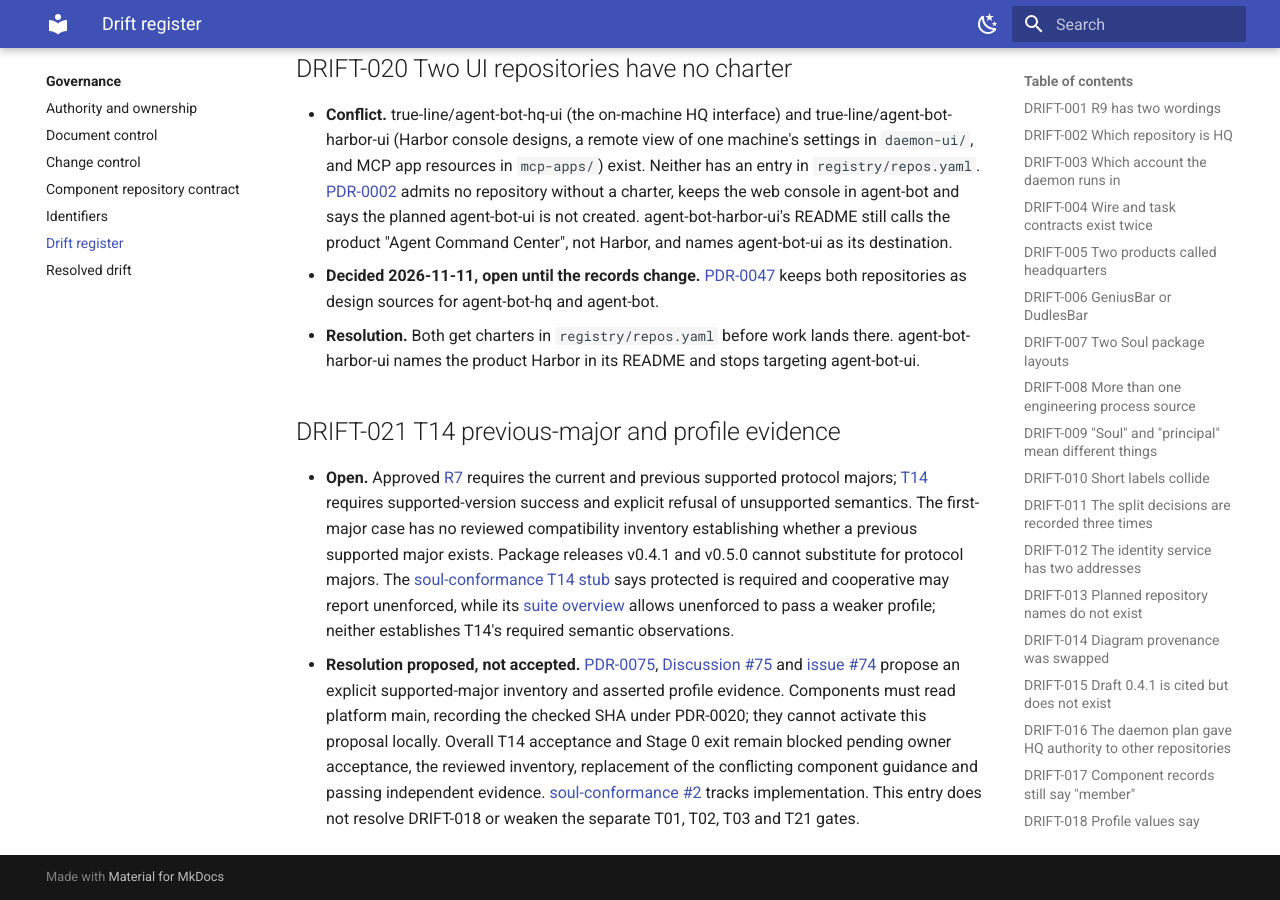
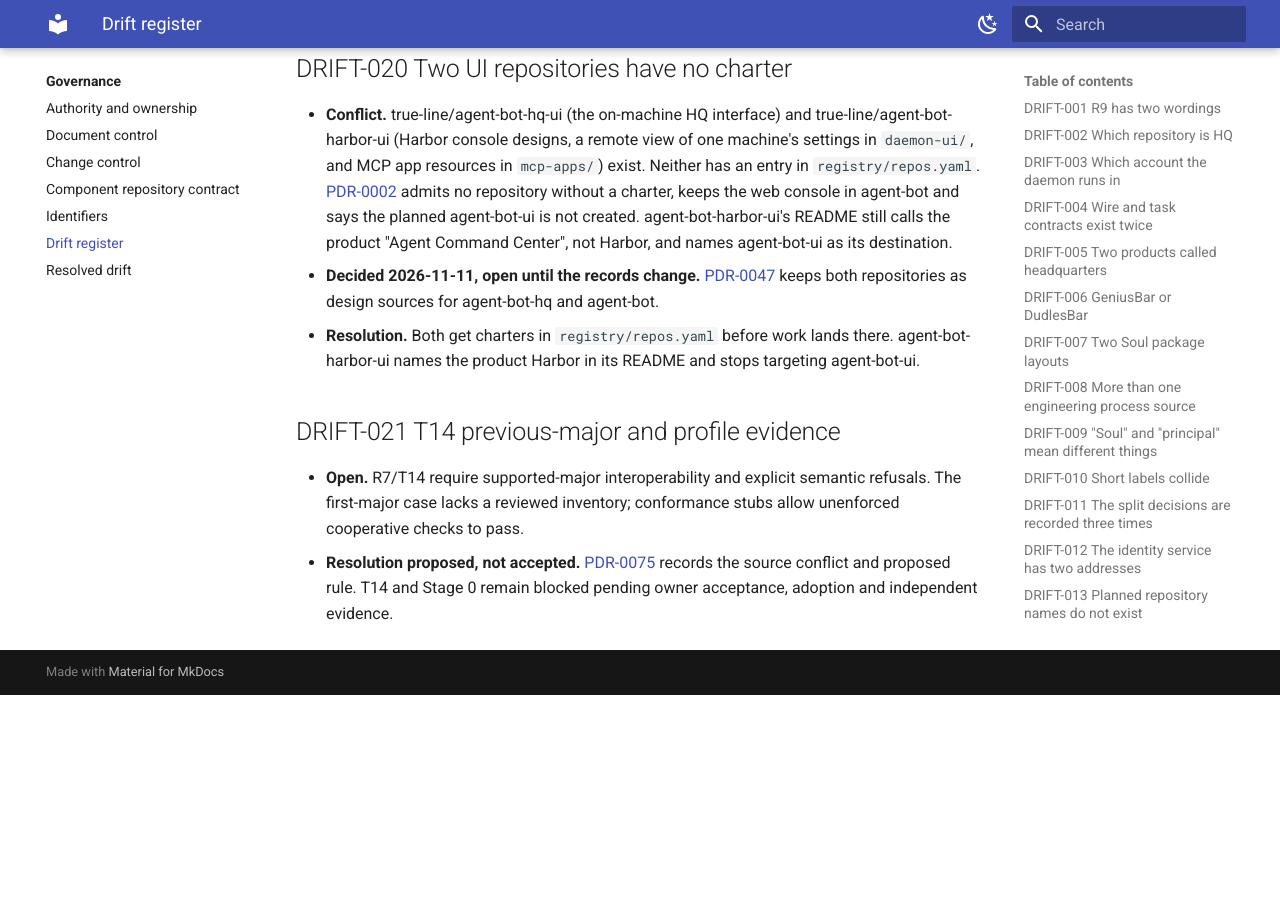
Before and after one commit to true-line/agent-bot-platform, an MkDocs documentation site: the page built from docs/00-governance/drift-register.md, in a window 1280 px wide and 900 px high, scrolled down 4388 px. Built offline with MkDocs 1.6.1 and Material for MkDocs 9.7.7, drawn with Linux system fonts in a browser that asks for light colours; after the commit the page ends 5083 px from its top, so only the background shows below that.

Commit message:
Keep the T14 drift entry within its documentation budget
Link the detailed proposal instead of repeating it. Preserve the existing drift history and unchanged budget.

Agent-Bot-Write: ghw_070e3a5c45ffef63
Agent-Bot-Session: fa2486d94751

```diff
--- a/docs/00-governance/drift-register.md
+++ b/docs/00-governance/drift-register.md
@@ -108,5 +108,5 @@ Known places where two sources of truth disagree. An agent that meets one of the
 
 ## DRIFT-021 T14 previous-major and profile evidence
 
-- **Open.** Approved [R7](../02-requirements/product-requirements.md#r7-contracts-first-n-and-n-1) requires the current and previous supported protocol majors; [T14](../07-verification/conformance-catalog.md) requires supported-version success and explicit refusal of unsupported semantics. The first-major case has no reviewed compatibility inventory establishing whether a previous supported major exists. Package releases v0.4.1 and v0.5.0 cannot substitute for protocol majors. The [soul-conformance T14 stub](https://github.com/true-line/soul-conformance/blob/d645818961371dab50c21833c3ca474bed6264d6/suites/T14-version-mismatch/README.md) says protected is required and cooperative may report unenforced, while its [suite overview](https://github.com/true-line/soul-conformance/blob/d645818961371dab50c21833c3ca474bed6264d6/suites/TESTS.md) allows unenforced to pass a weaker profile; neither establishes T14's required semantic observations.
-- **Resolution proposed, not accepted.** [PDR-0075](../04-decisions/PDR-0075-t14-supported-major-inventory-and-profile-evidence.md), [Discussion #75](https://github.com/true-line/agent-bot-platform/discussions/75) and [issue #74](https://github.com/true-line/agent-bot-platform/issues/74) propose an explicit supported-major inventory and asserted profile evidence. Components must read platform main, recording the checked SHA under PDR-0020; they cannot activate this proposal locally. Overall T14 acceptance and Stage 0 exit remain blocked pending owner acceptance, the reviewed inventory, replacement of the conflicting component guidance and passing independent evidence. [soul-conformance #2](https://github.com/true-line/soul-conformance/issues/2) tracks implementation. This entry does not resolve DRIFT-018 or weaken the separate T01, T02, T03 and T21 gates.
+- **Open.** R7/T14 require supported-major interoperability and explicit semantic refusals. The first-major case lacks a reviewed inventory; conformance stubs allow unenforced cooperative checks to pass.
+- **Resolution proposed, not accepted.** [PDR-0075](../04-decisions/PDR-0075-t14-supported-major-inventory-and-profile-evidence.md) records the source conflict and proposed rule. T14 and Stage 0 remain blocked pending owner acceptance, adoption and independent evidence.
```
